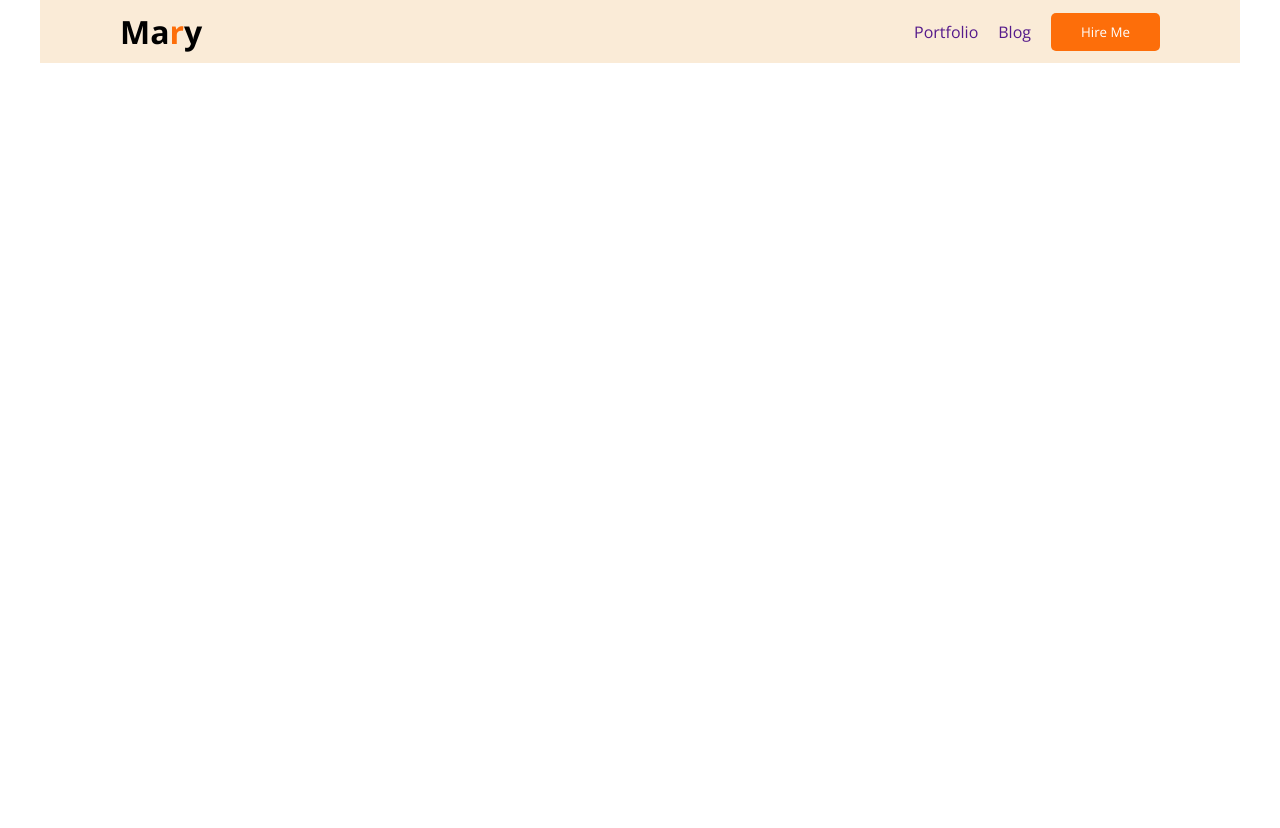
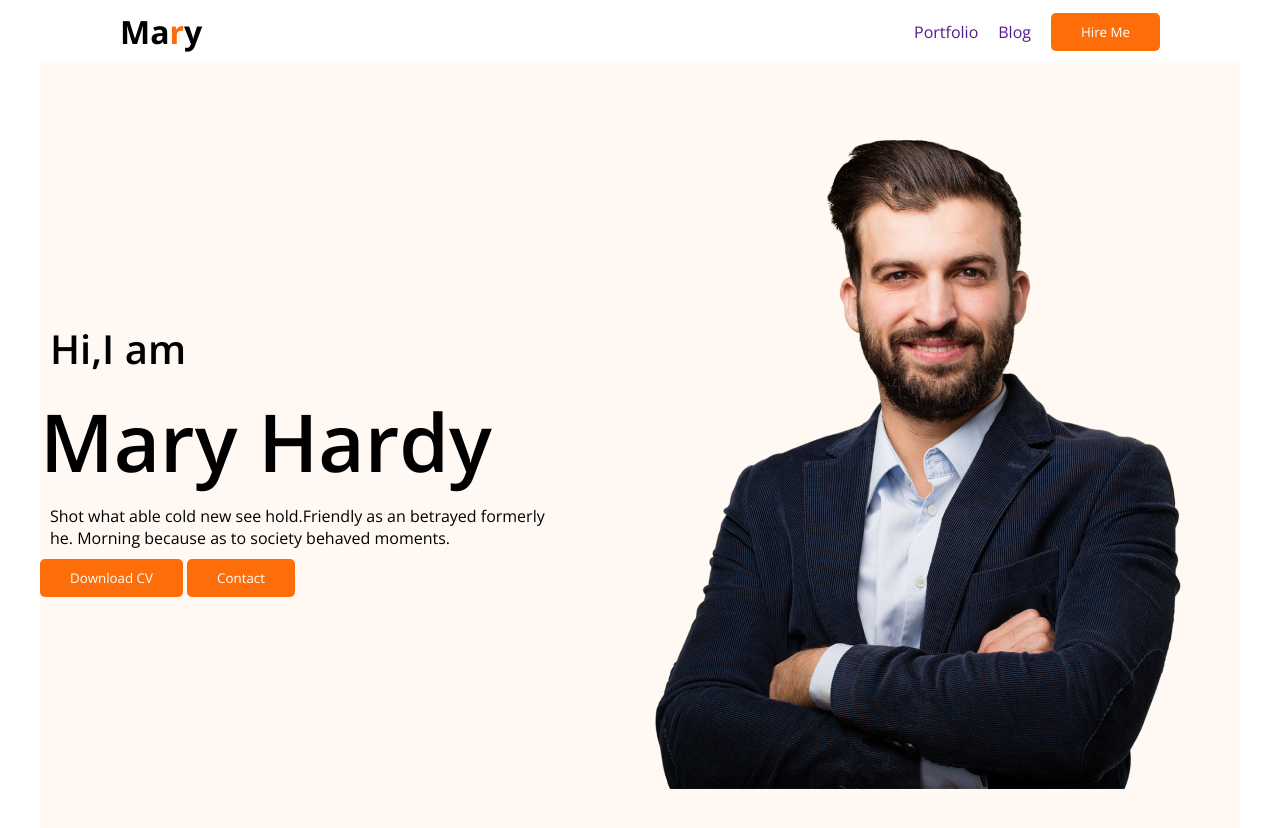
Before and after one commit to ShohidulIslam26/first-portfolio-html, a plain HTML site: page index.html in a window 1280 px wide. Before the commit the page ends 800 px from the top, so only its background shows below. Drawn offline with nearby package versions, Linux system fonts and the light colour scheme.

Commit message:
hero part add

```diff
--- a/index.html
+++ b/index.html
@@ -23,6 +23,23 @@
                 <li><button class="regular_btn" href="">Hire Me</a></button>
             </ul>
         </nav>
+        <section class="hero_Part">
+            <!-- Hero Part One -->
+            <div class="hero_text_area">
+                <p class="mr">Hi,I am</p>
+                <h1>Mary Hardy</h1>
+                <p>Shot what able cold new see hold.Friendly as an betrayed formerly he. Morning because as to society behaved moments.</p>
+                <div>
+                    <button><a href="">Download CV</a></button>
+                     <button><a href="">Contact</a></button>
+                </div>
+                </div>
+
+                <!-- hero Part two -->
+            <div class="hero_img_area">
+                <img src="images/hardy.png" alt="">
+            </div>
+        </section>
     </header>
 </body>
 
--- a/style.css
+++ b/style.css
@@ -8,9 +8,7 @@ body{
     margin: auto;
 }
 
-header{
-    background-color: antiquewhite;
-}
+
 h1{
     font-size: 32px;
     font-weight: bold;
@@ -23,6 +21,7 @@ nav{
     display: flex;
     justify-content: space-between;
     padding: 10px 80px;
+    /* background-color: antiquewhite; */
 }
 ul{
     display: flex;
@@ -45,3 +44,36 @@ ul li a{
     border: none;
     color: white;
 }
+.hero_Part{
+    display: flex;
+    justify-content: space-between;
+    width: 1200px;
+    align-items: center;
+    background-color: #FFF8F3;
+
+}
+.hero_text_area .mr{
+    font-weight: 600;
+    font-size: 40px;
+}
+.hero_text_area h1{
+    font-weight: 600;
+    font-size: 80px;
+}
+.hero_text_area p{
+    padding: 10px;
+}
+button{
+    background-color: #FD6E0A;
+    padding: 10px 30px;
+    border-radius: 5px;
+    border: none;
+
+}
+button a{
+    color: white;
+    text-decoration: none;
+}
+img{
+    margin: 50px;
+}
```
Also changed, not shown: images/developer.png (added), images/hardy.png (added), images/header_bg.png (added), images/icons/facebook.png (added), images/icons/insta.png (added), images/icons/js.png (added), images/icons/mongo.png (added), images/icons/nodejs.png (added), images/icons/react.png (added), images/icons/twitter.png (added).
